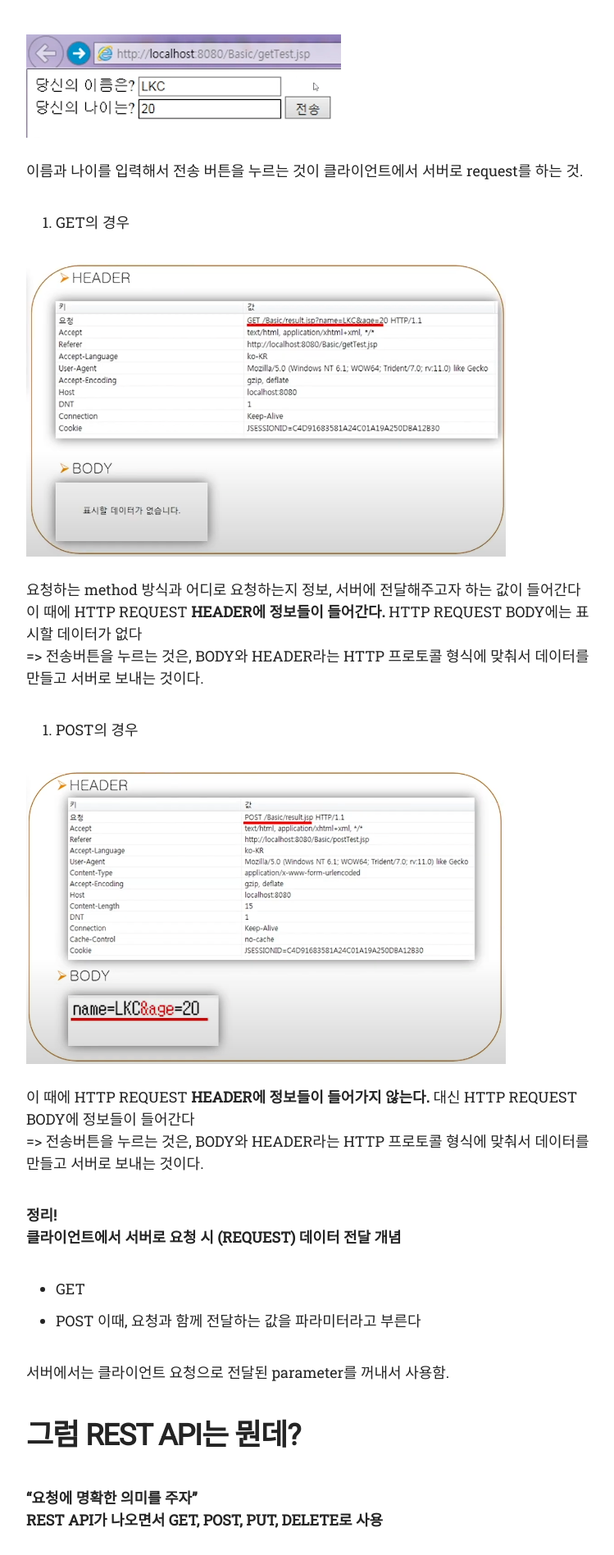
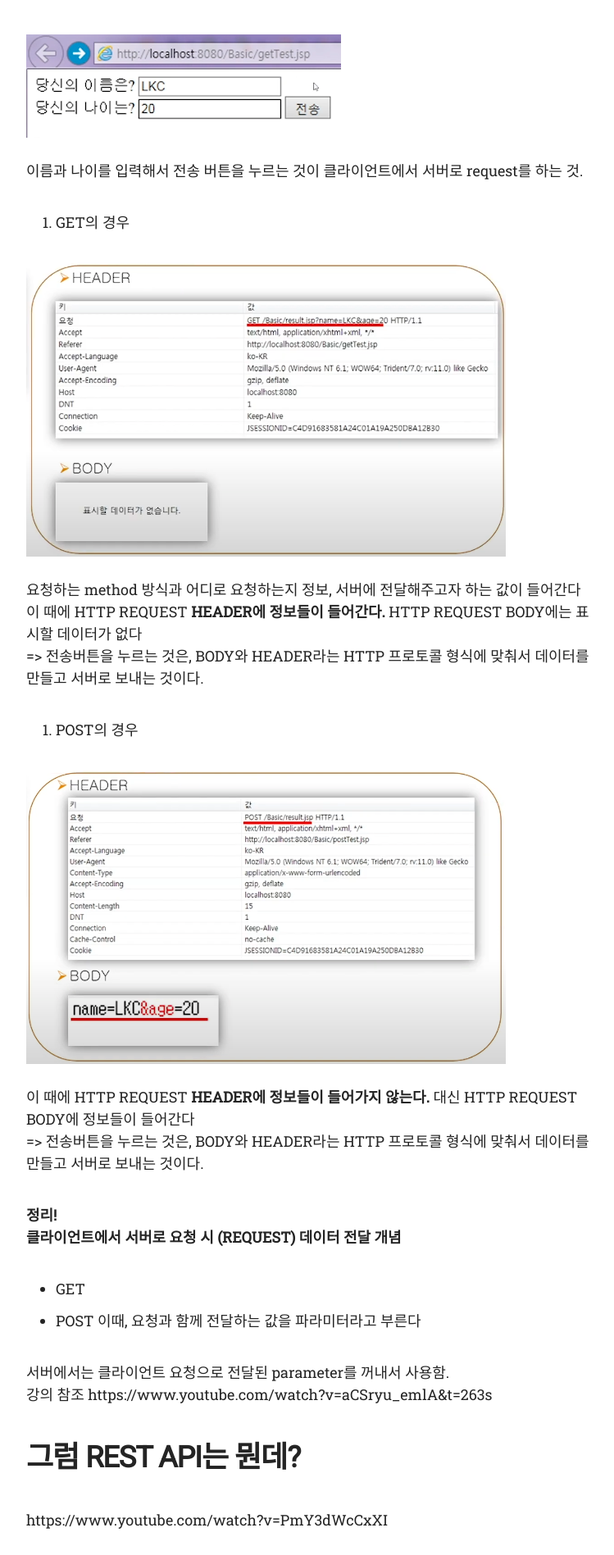
Before and after one commit to dev-Jeenie/dev-Jeenie.github.io, a Jekyll site: the page built from _posts/2021-10-26-http-method.md, in a window 1280 px wide. Shown: the part 3103-5000 px from the top of the page at 82% size, without its empty margins (394-1143 px from the left). Built offline with Jekyll 4.4.1, drawn with Linux system fonts in a browser that asks for light colours; nearby versions of some CDN libraries; some web fonts are replaced; our own code applies the rules of GitHub Pages for plain Markdown files; some of the changed lines change nothing that is shown.

Commit message:
post:1028

```diff
--- a/_posts/2021-10-26-http-method.md
+++ b/_posts/2021-10-26-http-method.md
@@ -113,9 +113,14 @@
 - POST
 이때, 요청과 함께 전달하는 값을 파라미터라고 부른다<br/>
 
-서버에서는 클라이언트 요청으로 전달된 parameter를 꺼내서 사용함.
+서버에서는 클라이언트 요청으로 전달된 parameter를 꺼내서 사용함.<br/>
+강의 참조 https://www.youtube.com/watch?v=aCSryu_emlA&t=263s
+
 
 # 그럼 REST API는 뭔데?
+https://www.youtube.com/watch?v=PmY3dWcCxXI
+
+웹의 통신규약인 HTTP를 이용하는 API(컴퓨터의 기능을 실행시키는 방법)
 
 <strong>"요청에 명확한 의미를 주자"<strong><br/>
 REST API가 나오면서 GET, POST, PUT, DELETE로 사용<br/>
```
